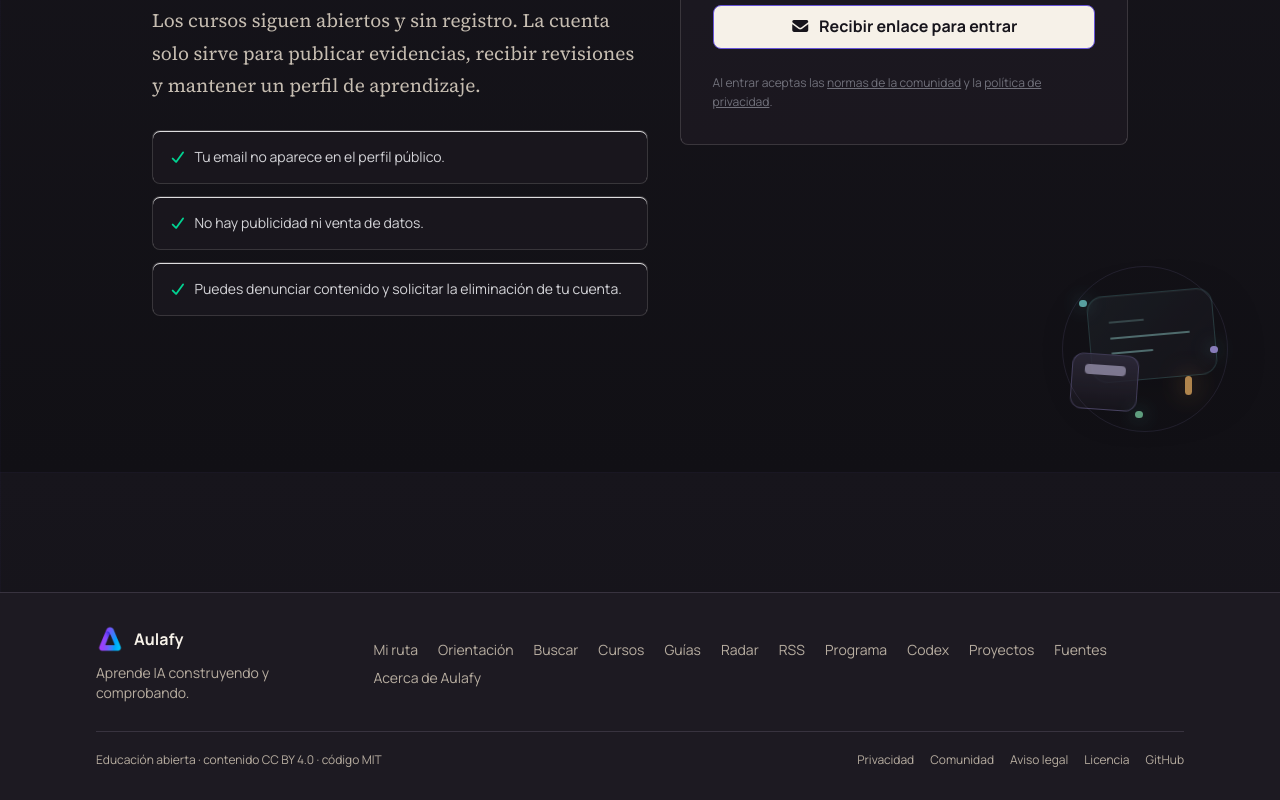
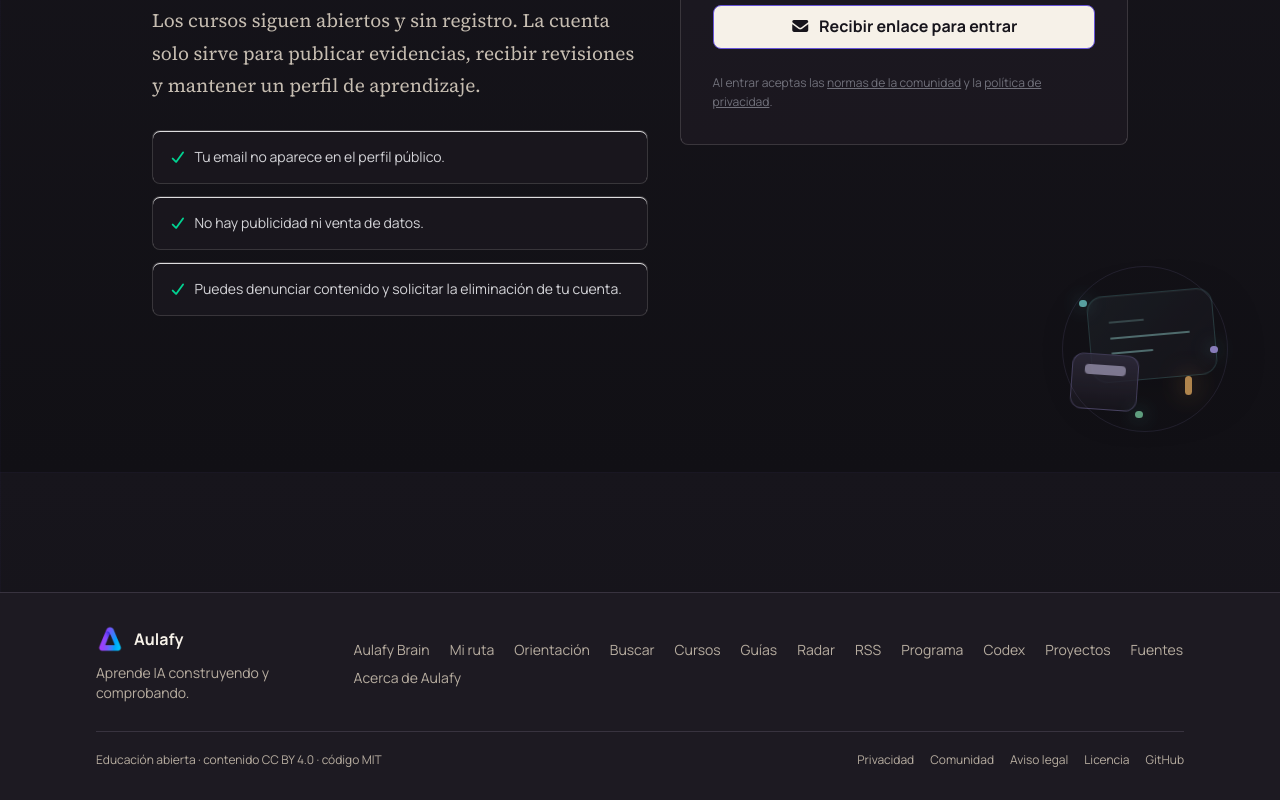
Before and after one commit to aulafy/claude, a Next.js app: page /acceso in a window 1280 px wide. Shown: the part 328-1128 px from the top of the page. Built offline with nearby package versions, Linux system fonts and the light colour scheme; no server answers.

Commit message:
feat(aulafy): link Brain from bilingual footer

```diff
--- a/components/Footer.tsx
+++ b/components/Footer.tsx
@@ -5,7 +5,7 @@ import type { Locale } from "@/lib/i18n";
 const copy = {
   es: {
     tagline: "Aprende IA construyendo y comprobando.",
-    links: [["/mi-ruta", "Mi ruta"], ["/que-aprender-ia", "Orientación"], ["/buscar", "Buscar"], ["/cursos", "Cursos"], ["/guias", "Guías"], ["/blog#radar", "Radar"], ["/feed.xml", "RSS"], ["/programa", "Programa"], ["/curso-codex-espanol", "Codex"], ["/proyectos", "Proyectos"], ["/fuentes", "Fuentes"], ["/acerca", "Acerca de Aulafy"]],
+    links: [["/brain", "Aulafy Brain"], ["/mi-ruta", "Mi ruta"], ["/que-aprender-ia", "Orientación"], ["/buscar", "Buscar"], ["/cursos", "Cursos"], ["/guias", "Guías"], ["/blog#radar", "Radar"], ["/feed.xml", "RSS"], ["/programa", "Programa"], ["/curso-codex-espanol", "Codex"], ["/proyectos", "Proyectos"], ["/fuentes", "Fuentes"], ["/acerca", "Acerca de Aulafy"]],
     note: "Educación abierta · contenido CC BY 4.0 · código MIT",
     privacy: "Privacidad",
     community: "Comunidad",
@@ -14,7 +14,7 @@ const copy = {
   },
   en: {
     tagline: "Learn AI by building and verifying.",
-    links: [["/en/my-path", "My path"], ["/en/paths", "Guidance"], ["/en/search", "Search"], ["/en/courses", "Courses"], ["/guias", "Guides"], ["/blog#radar", "Radar"], ["/en/feed.xml", "RSS"], ["/en/program", "Program"], ["/proyectos", "Projects"], ["/fuentes", "Sources"], ["/acerca", "About Aulafy"]],
+    links: [["/en/brain", "Aulafy Brain"], ["/en/my-path", "My path"], ["/en/paths", "Guidance"], ["/en/search", "Search"], ["/en/courses", "Courses"], ["/guias", "Guides"], ["/blog#radar", "Radar"], ["/en/feed.xml", "RSS"], ["/en/program", "Program"], ["/proyectos", "Projects"], ["/fuentes", "Sources"], ["/acerca", "About Aulafy"]],
     note: "Open education · content CC BY 4.0 · code MIT",
     privacy: "Privacy",
     community: "Community",
```
